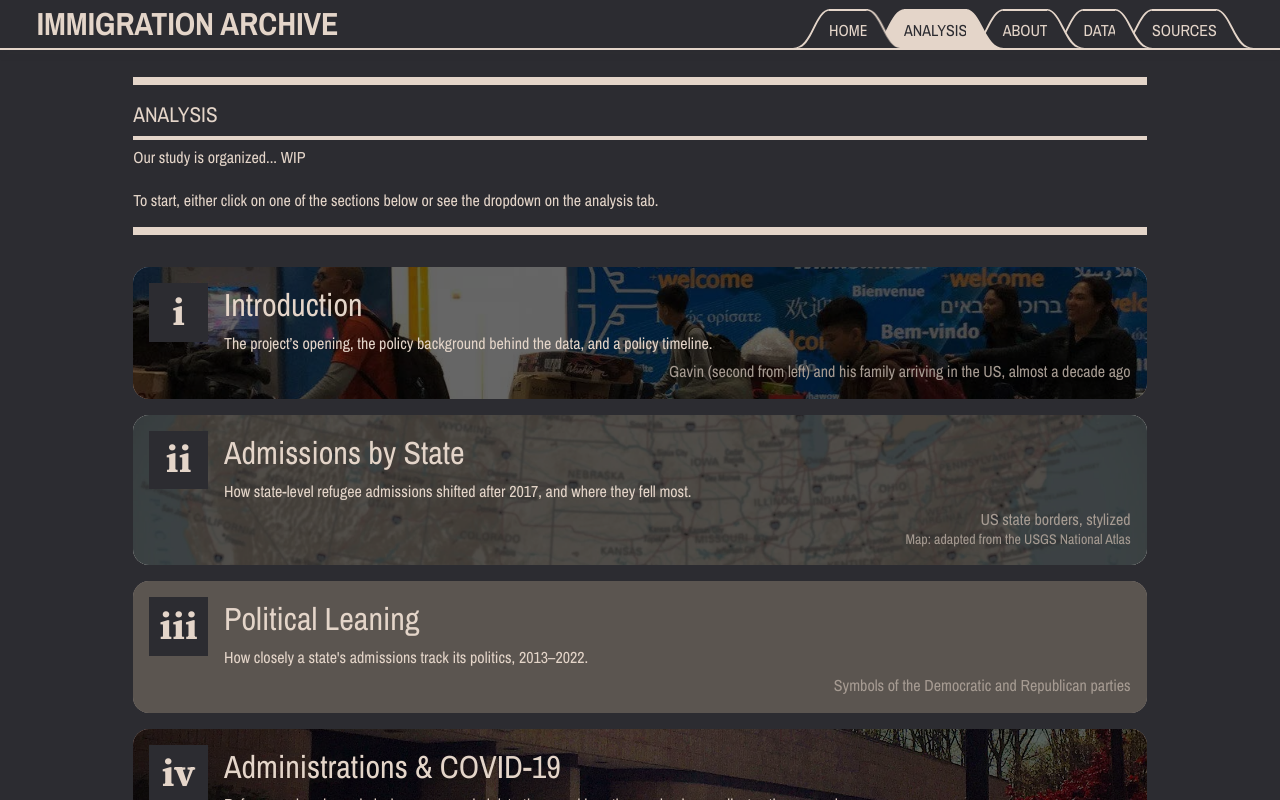
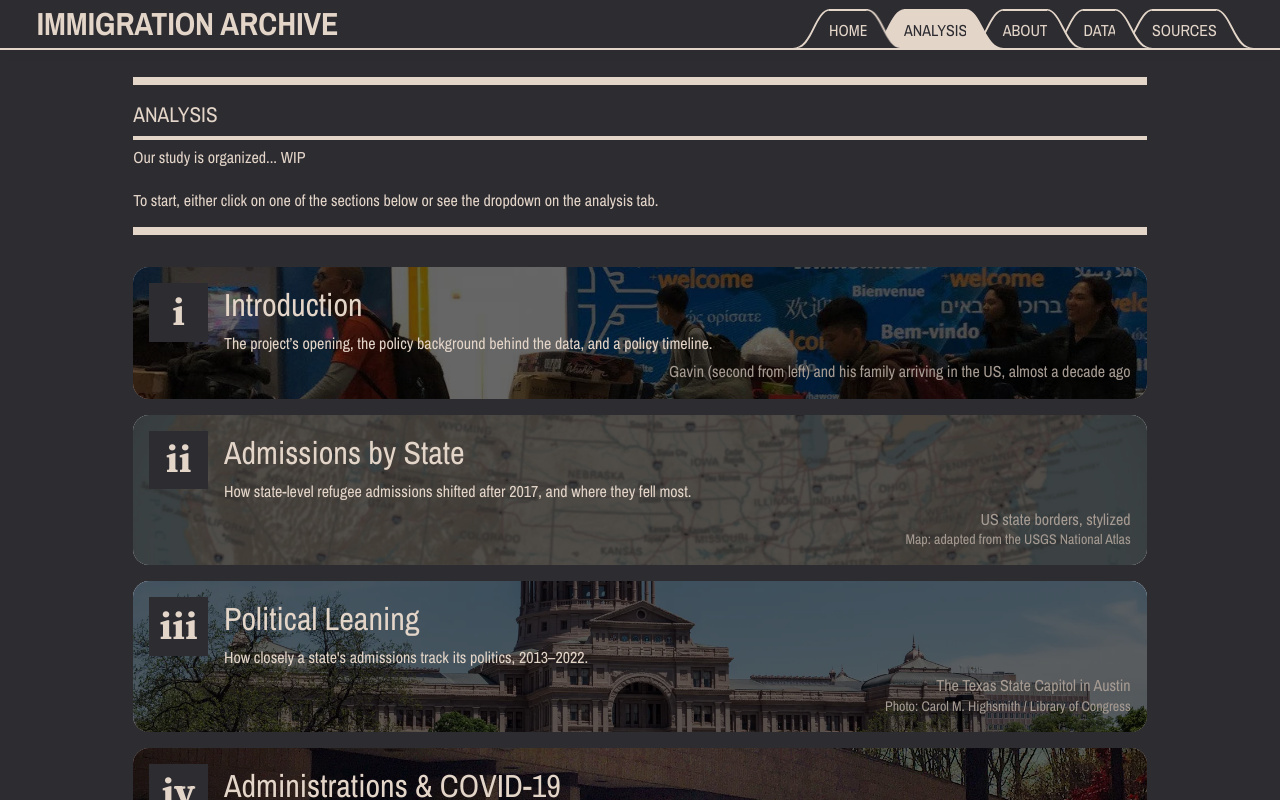
Before and after one commit to Vir1dian/dh-101-final, a React (Vite) app: page /analysis in a window 1280 px wide. Shown: the top 800 px of the page. Built offline with nearby package versions, Linux system fonts and the light colour scheme.

Commit message:
Add the Texas State Capitol photo to chapter iii

```diff
--- a/src/content/analysis.ts
+++ b/src/content/analysis.ts
@@ -20,6 +20,7 @@ import conclusion from './analysis/05-conclusion.md?raw'
 
 import introductionPhoto from '../assets/analysis/chapterblock/gavinimmigration.jpg'
 import admissionsMap from '../assets/analysis/chapterblock/USstatesmap.webp'
+import politicalPhoto from '../assets/analysis/chapterblock/texascapitol.webp'
 import administrationsPhoto from '../assets/analysis/chapterblock/USCISBaltimoreOffice.webp'
 import conclusionPhoto from '../assets/analysis/chapterblock/passportPLACEHOLDER.webp'
 
@@ -56,7 +57,9 @@ export const chapters: Chapter[] = [
     slug: 'political-leaning',
     title: 'Political Leaning',
     summary: "How closely a state's admissions track its politics, 2013–2022.",
-    caption: 'Symbols of the Democratic and Republican parties',
+    caption: 'The Texas State Capitol in Austin',
+    // focus: the dome's base, the entrance and both wings, with little sky
+    image: { src: politicalPhoto, focus: '50% 63%', credit: 'Photo: Carol M. Highsmith / Library of Congress' },
     sourceDoc: '',
     body: politicalLeaning,
   },
```
Also changed, not shown: src/assets/analysis/chapterblock/texascapitol.webp (added).
